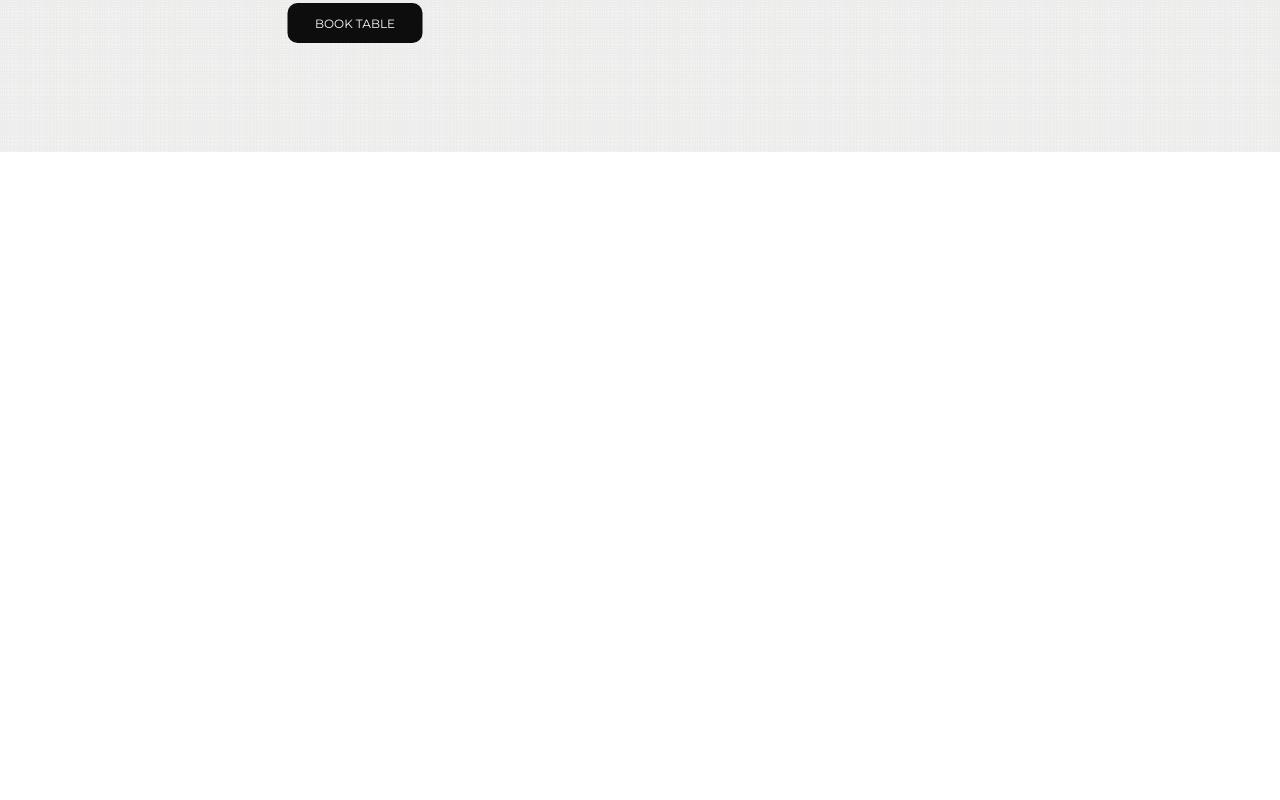
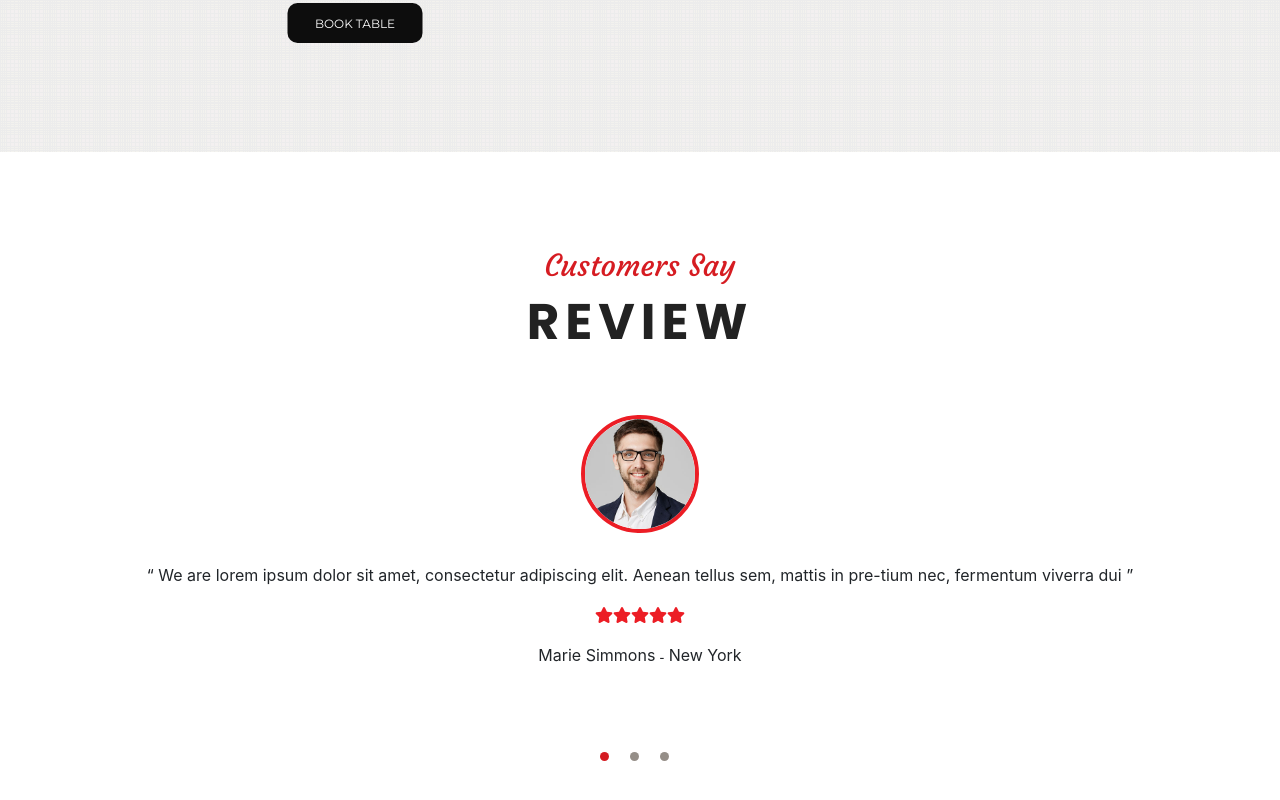
Before and after one commit to mohmed2000/PATO-RESTORANT, a React (Create React App) app: page / in a window 1280 px wide. Shown: the part 4765-5565 px from the top of the page. Before the commit the page ends 4917 px from the top, so only its background shows below. Built offline with nearby package versions, Linux system fonts and the light colour scheme.

Commit message:
add-Review-Sec (#23)
22

```diff
--- a/src/component/OurSlider.jsx
+++ b/src/component/EventSlider.jsx
@@ -8,9 +8,9 @@ import "slick-carousel/slick/slick-theme.css";
 import { FontAwesomeIcon } from "@fortawesome/react-fontawesome";
 import { faAngleRight, faAngleLeft } from "@fortawesome/free-solid-svg-icons";
 /* images */
-import OurSlide1 from "../pato images/event/event-01.jpg";
-import OurSlide2 from "../pato images/event/event-02.jpg";
-import OurSlide3 from "../pato images/event/event-06.jpg";
+import EventSlide1 from "../pato images/event/event-01.jpg";
+import EventSlide2 from "../pato images/event/event-02.jpg";
+import EventSlide3 from "../pato images/event/event-06.jpg";
 
 function SampleNextArrow(props) {
   const { className, style, onClick } = props;
@@ -38,8 +38,8 @@ function SamplePrevArrow(props) {
   );
 }
 
-export default function OurSlider(props) {
-  const {} = props;
+export default function EventSlider(props) {
+  const { className } = props;
   const settings = {
     dots: true,
     infinite: true,
@@ -60,10 +60,9 @@ export default function OurSlider(props) {
       <input className="MySlick-dots" type="button" value="" />
     ),
   };
-
   return (
     <div>
-      <div className="OurSlide" id="OurSlide">
+      <div className="EventSlide" id="EventSlide">
         <Slider {...settings}>
           <div className="sliderItem1 sliderItem">
             <Title
@@ -71,7 +70,7 @@ export default function OurSlider(props) {
               firstTit="Events"
               className="black-tit text-white"
             />
-            <SlideCard src={OurSlide2} />
+            <SlideCard src={EventSlide2} />
           </div>
           <div className="sliderItem2 sliderItem">
             <Title
@@ -79,7 +78,7 @@ export default function OurSlider(props) {
               firstTit="Events"
               className="black-tit text-white"
             />
-            <SlideCard src={OurSlide3} />
+            <SlideCard src={EventSlide3} />
           </div>
           <div className="sliderItem3 sliderItem">
             <Title
@@ -87,7 +86,7 @@ export default function OurSlider(props) {
               firstTit="Events"
               className="black-tit text-white"
             />
-            <SlideCard src={OurSlide1} />
+            <SlideCard src={EventSlide1} />
           </div>
         </Slider>
       </div>
--- /dev/null
+++ b/src/component/ReviewCard.jsx
@@ -0,0 +1,39 @@
+/* libraries */
+import { FontAwesomeIcon } from "@fortawesome/react-fontawesome";
+import { faStar } from "@fortawesome/free-solid-svg-icons";
+export default function SlideCard(props) {
+  const { src } = props;
+  return (
+    <>
+      <div className="ReviewCard">
+        <div className="ReviewDivImg">
+          <img className="ReviewImg" src={src} alt="ReviewImg" />
+        </div>
+        <div className="Review-div-p">
+          <p className="Review-p">
+            “ We are lorem ipsum dolor sit amet, consectetur adipiscing elit.
+            Aenean tellus sem, mattis in pre-tium nec, fermentum viverra dui ”
+          </p>
+        </div>
+        <div className="Review-stars mb-3">
+          <i className="fa ">
+            <FontAwesomeIcon icon={faStar} />
+          </i>
+          <i className="fa ">
+            <FontAwesomeIcon icon={faStar} />
+          </i>
+          <i className="fa ">
+            <FontAwesomeIcon icon={faStar} />
+          </i>
+          <i className="fa ">
+            <FontAwesomeIcon icon={faStar} />
+          </i>
+          <i className="fa ">
+            <FontAwesomeIcon icon={faStar} />
+          </i>
+        </div>
+        <div className="Review-sign">Marie Simmons ˗ New York</div>
+      </div>
+    </>
+  );
+}
--- /dev/null
+++ b/src/component/ReviewSlider.jsx
@@ -0,0 +1,99 @@
+/* component */
+import Title from "./Title";
+import ReviewCard from "./ReviewCard";
+/* libraries */
+import Slider from "react-slick";
+import "slick-carousel/slick/slick.css";
+import "slick-carousel/slick/slick-theme.css";
+import { FontAwesomeIcon } from "@fortawesome/react-fontawesome";
+import { faAngleRight, faAngleLeft } from "@fortawesome/free-solid-svg-icons";
+
+/* images */
+import ReviewSlide1 from "../pato images/avatar/avatar-01.jpg";
+import ReviewSlide2 from "../pato images/avatar/avatar-04.jpg";
+import ReviewSlide3 from "../pato images/avatar/avatar-05.jpg";
+
+function SampleNextArrow(props) {
+  const { className, style, onClick } = props;
+  return (
+    <div className="" style={{ ...style }} onClick={onClick}>
+      <button className="MySlick-next">
+        <i>
+          <FontAwesomeIcon icon={faAngleRight} />
+        </i>
+      </button>
+    </div>
+  );
+}
+
+function SamplePrevArrow(props) {
+  const { className, style, onClick } = props;
+  return (
+    <div className="" style={{ ...style }} onClick={onClick}>
+      <button className="MySlick-prev">
+        <i>
+          <FontAwesomeIcon icon={faAngleLeft} />
+        </i>
+      </button>
+    </div>
+  );
+}
+
+export default function ReviewSlider(props) {
+  const { className } = props;
+  const settings = {
+    dots: true,
+    infinite: true,
+    fade: true,
+    autoplay: true,
+    autoplaySpeed: 81000,
+    speed: 500,
+    slidesToShow: 1,
+    slidesToScroll: 1,
+    nextArrow: <SampleNextArrow className="MySlick-next" />,
+    prevArrow: <SamplePrevArrow className="MySlick-prev" />,
+    appendDots: (dots) => (
+      <div className="ul-slick">
+        <ul> {dots} </ul>
+      </div>
+    ),
+    customPaging: (i) => (
+      <input className="MySlick-dots" type="button" value="" />
+    ),
+  };
+  // sliderItem1 sliderItem
+  // sliderItem2 sliderItem
+  // sliderItem3 sliderItem
+  return (
+    <div>
+      <div className="ReviewSlide mt-5 pt-5" id="ReviewSlide">
+        <Slider {...settings}>
+          <div className="">
+            <Title
+              secTit="Customers Say"
+              firstTit="REVIEW"
+              className="black-tit"
+            />
+            <ReviewCard src={ReviewSlide1} />
+          </div>
+          <div className="">
+            <Title
+              secTit="Customers Say"
+              firstTit="REVIEW"
+              className="black-tit"
+            />
+            <ReviewCard src={ReviewSlide2} />
+          </div>
+          <div className="">
+            <Title
+              secTit="Customers Say"
+              firstTit="REVIEW"
+              className="black-tit"
+            />
+            <ReviewCard src={ReviewSlide3} />
+          </div>
+        </Slider>
+      </div>
+    </div>
+  );
+}
--- a/src/pages/Home/Home.jsx
+++ b/src/pages/Home/Home.jsx
@@ -4,8 +4,10 @@ import MSlider from "../../component/MSlider";
 import AboutSec from "../../component/AboutSec";
 import Discover from "../../component/Discover";
 import DiscoverMenu from "../../component/DiscoverMenu";
-import OurSlider from "../../component/OurSlider";
+import EventSlider from "../../component/EventSlider";
 import ReservationSec from "../../component/ReservationSec";
+import ReviewSlider from "../../component/ReviewSlider";
+
 /* libraries */
 import { Container, Row, Col } from "react-bootstrap";
 
@@ -23,8 +25,9 @@ export default function Home(props) {
       <AboutSec />
       <Discover />
       <DiscoverMenu />
-      <OurSlider />
+      <EventSlider />
       <ReservationSec />
+      <ReviewSlider />
     </div>
   );
 }
--- a/src/pages/Home/style.css
+++ b/src/pages/Home/style.css
@@ -97,12 +97,22 @@ button{
     opacity: 0;
     visibility: hidden;
 }
-.OurSlide:hover .MySlick-next{
+.ReviewSlide:hover .MySlick-next{
     opacity: 1;
     visibility: visible;
 
 }
-.OurSlide:hover .MySlick-prev{
+.ReviewSlide:hover .MySlick-prev{
+    opacity: 1;
+    visibility: visible;
+
+}
+.EventSlide:hover .MySlick-next{
+    opacity: 1;
+    visibility: visible;
+
+}
+.EventSlide:hover .MySlick-prev{
     opacity: 1;
     visibility: visible;
 
@@ -487,12 +497,6 @@ padding: 120px 10px ;
     padding-left: 20px;
 }
 
-.form-input-text{
-    /* padding: 10px 75px;
-    padding-left: 20px;
-    margin-bottom: 20px; */
-
-}
 .form-label{
     font-family: Montserrat;
     font-weight: 400;
@@ -600,3 +604,26 @@ background-image: url(../../pato\ images/event/bg-event-01.jpg);
     text-transform: uppercase;
     letter-spacing: 3px;
 }
+
+/**********************************************
+***********************************************
+**********************************************/
+.ReviewCard{
+    padding: 30px 0 160px;
+    text-align: center;
+}
+.ReviewDivImg{
+display: flex;
+margin-bottom: 30px;
+justify-content: center;
+}
+.ReviewImg{
+    width: 118px;
+    height: 118px;
+    border-radius: 50%;
+    overflow: hidden;
+    border: 4px solid #ec1d25;
+}
+.fa{
+    color: #ec1d25;
+}
```
